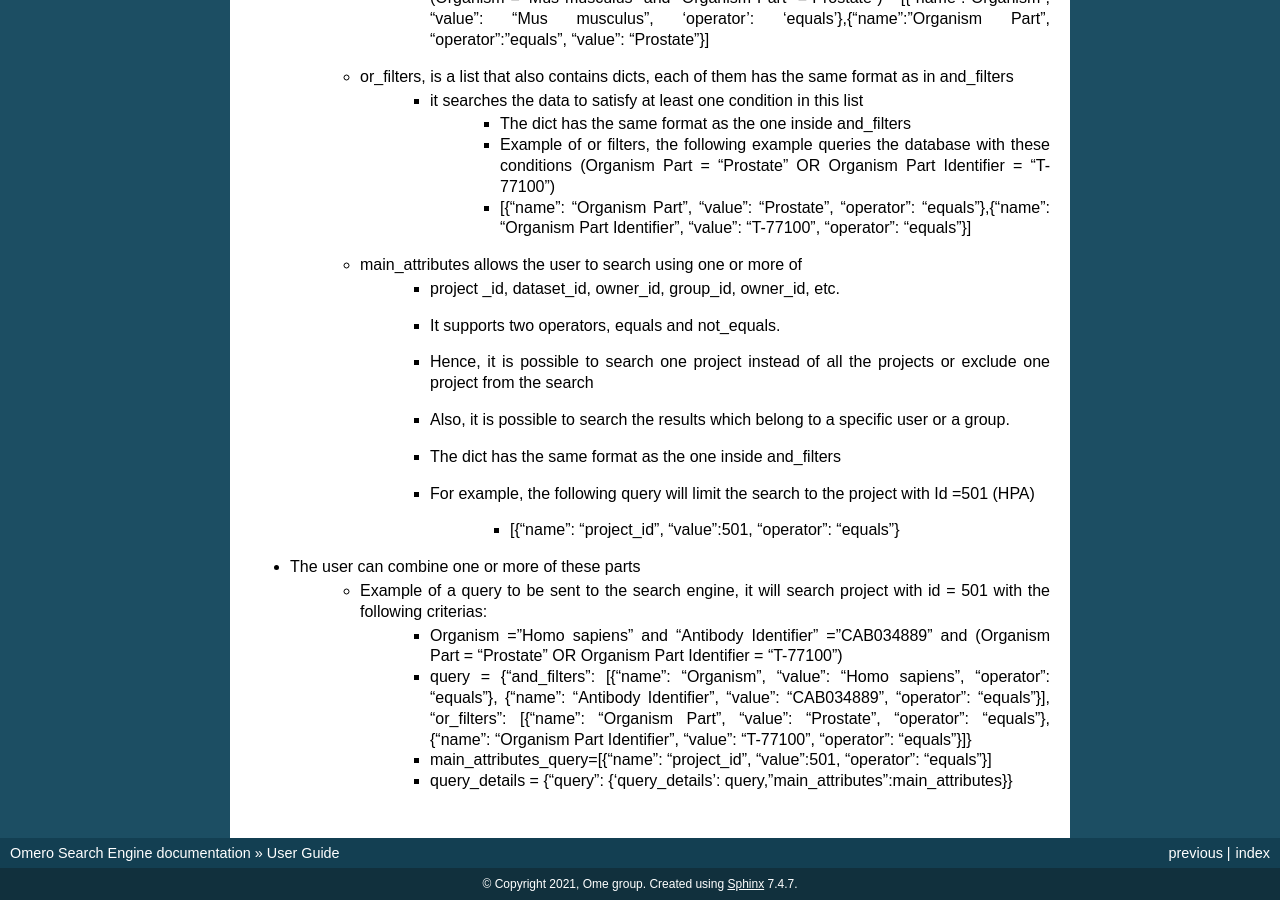
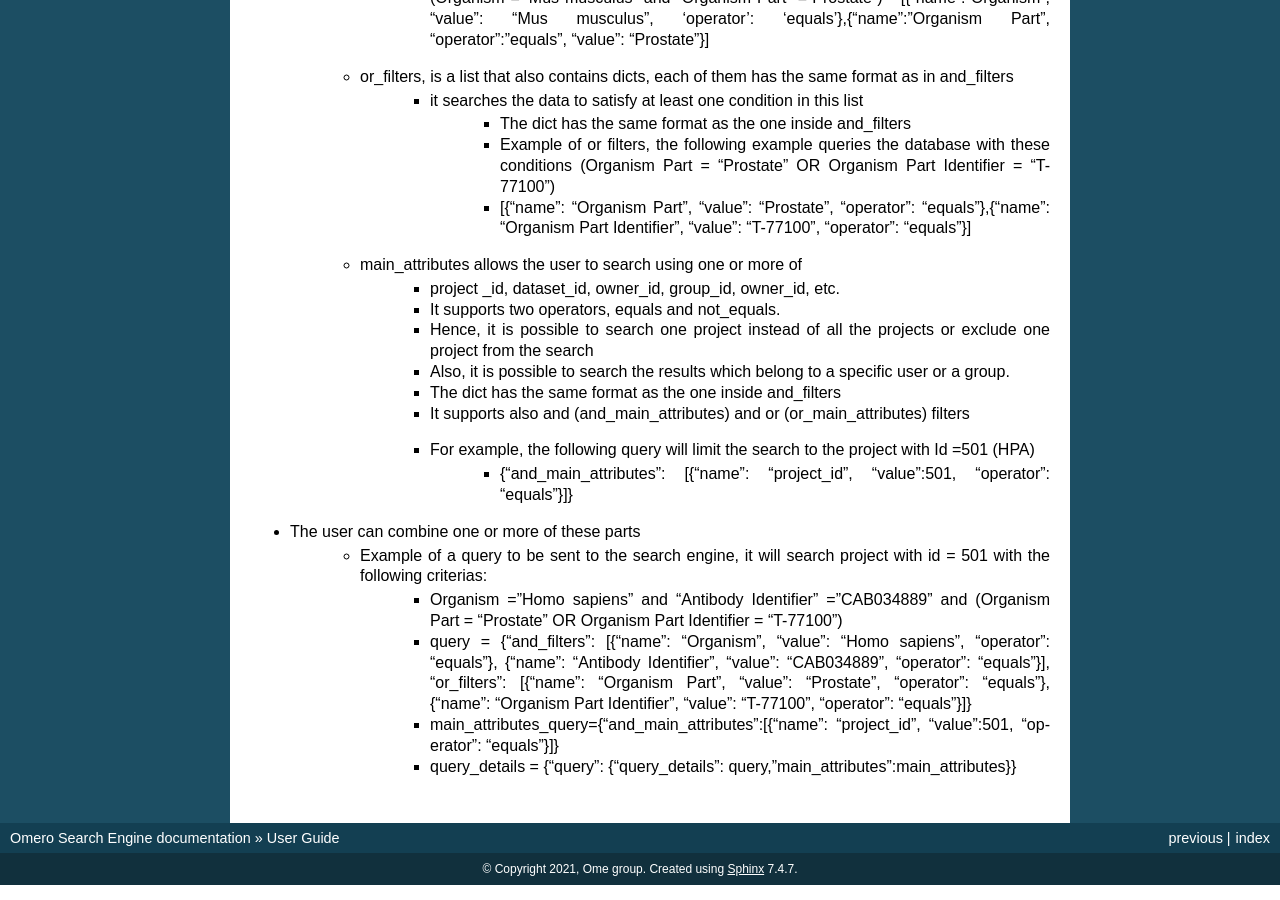
Before and after one commit to ome/omero_search_engine, a Sphinx documentation site: the page built from docs/user_guide/user_guide.rst, in a window 1280 px wide and 900 px high, scrolled down 751 px. Built offline with Sphinx 7.4.7, drawn with Linux system fonts in a browser that asks for light colours; pages that are not in the unit, such as notebooks, are missing from menus.

Commit message:
Update documents

```diff
--- a/docs/user_guide/user_guide.rst
+++ b/docs/user_guide/user_guide.rst
@@ -43,13 +43,13 @@ It is fast, scalable and future proof as it is possible to deploy more than Elas
         * Hence, it is possible to search one project instead of all the projects or exclude one project from the search
         * Also, it is possible to search the results which belong to a specific user or a group.
         * The dict has the same format as the one inside and_filters
+        * It supports also and (and_main_attributes) and or (or_main_attributes) filters
         * For example, the following query will limit the search to the project with Id =501 (HPA)
-
-            * [{"name": "project_id", "value":501, "operator": "equals"}
+            * {"and_main_attributes": [{"name": "project_id", "value":501, "operator": "equals"}]}
 
 * The user can combine one or more of these parts
     * Example of a query to be sent to the search engine, it will search project with id = 501 with the following criterias:
         * Organism ="Homo sapiens" and "Antibody Identifier" ="CAB034889" and (Organism Part = "Prostate" OR Organism Part Identifier = "T-77100")
         * query = {"and_filters": [{"name": "Organism", "value": "Homo sapiens", "operator": "equals"}, {"name": "Antibody Identifier", "value": "CAB034889", "operator": "equals"}], "or_filters": [{"name": "Organism Part", "value": "Prostate", "operator": "equals"}, {"name": "Organism Part Identifier", "value": "T-77100", "operator": "equals"}]}
-        * main_attributes_query=[{"name": "project_id", "value":501, "operator": "equals"}]
-        * query_details = {"query": {'query_details': query,"main_attributes":main_attributes}}
+        * main_attributes_query={"and_main_attributes":[{"name": "project_id", "value":501, "operator": "equals"}]}
+        * query_details = {"query": {"query_details": query,"main_attributes":main_attributes}}
```
Also changed, not shown: requirments.txt (line endings or trailing spaces).
